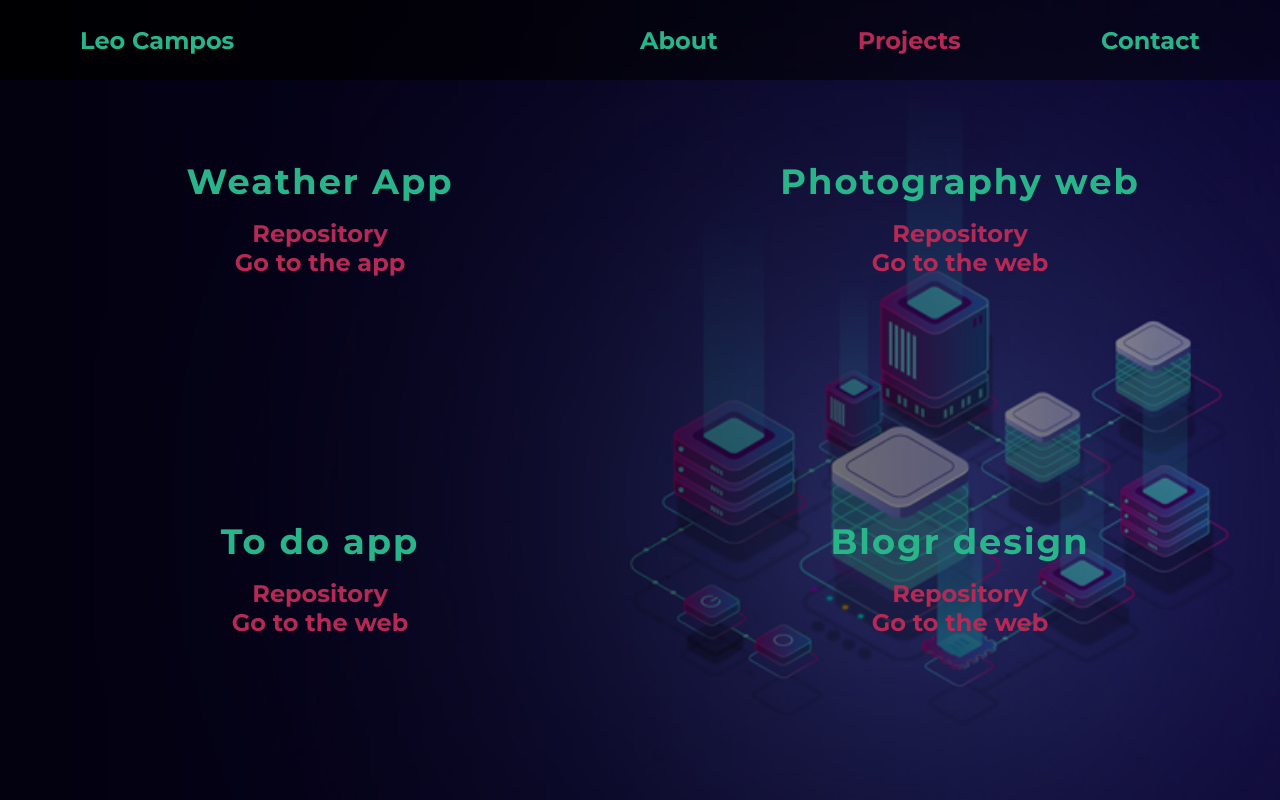
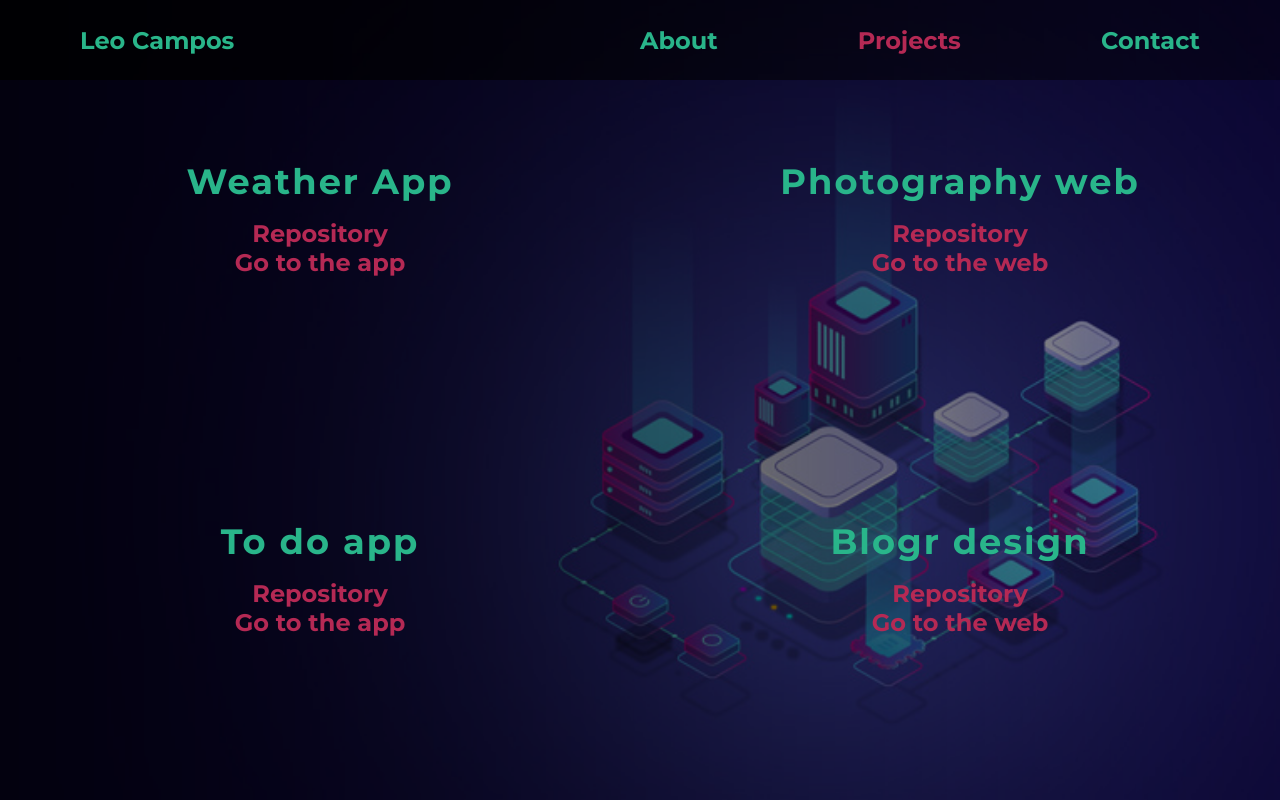
Before and after one commit to LeonardoRial/Portfolio-Leo, a website: page projects/index.html in a window 1280 px wide. Drawn offline with Linux system fonts and the light colour scheme.

Commit message:
portfolio

```diff
--- a/app/scss/global/general.scss
+++ b/app/scss/global/general.scss
@@ -11,10 +11,10 @@ body {
   background-image: url(/img/bg.jpg);
   background-repeat: no-repeat;
   background-size: cover;
-  background-position: center;
+  background-position: center right;
   background-attachment: fixed;
   @include mobile(small) {
-    background-position: -680px;
+    background-position: -700px;
   }
 
   &::after {
--- a/projects/index.html
+++ b/projects/index.html
@@ -85,7 +85,7 @@
           </li>
           <li>
             <a href="https://simpleto-doapp.netlify.app/" target="_blank"
-              >Go to the web</a
+              >Go to the app</a
             >
           </li>
         </ul>
```
Also changed, not shown: dist/style.css, 1 other file.
